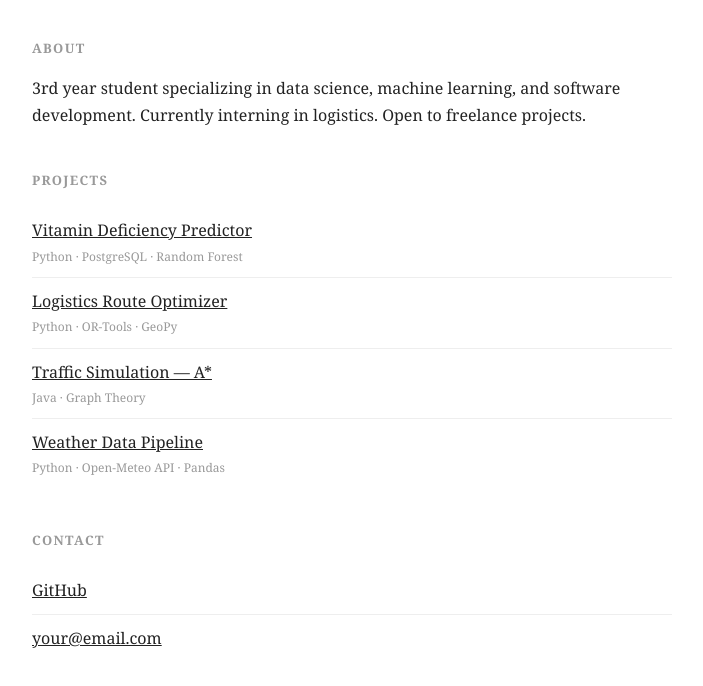
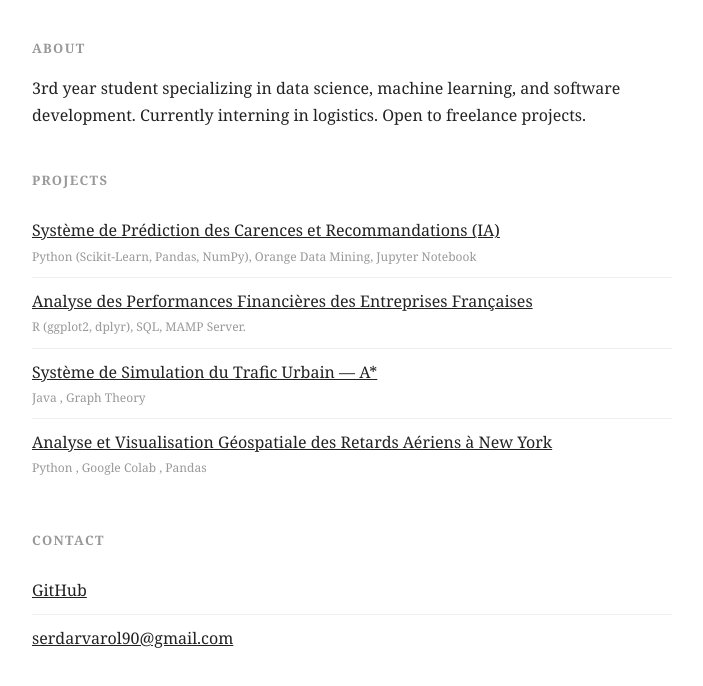
Before and after one commit to serdarvarl/serdarvarl.github.io, a plain HTML site: page index.html in a window 1280 px wide. Shown: the part 174-860 px from the top of the page, without its empty margins (288-991 px from the left). Drawn offline with Linux system fonts and the light colour scheme.

Commit message:
update
update

```diff
--- a/index.html
+++ b/index.html
@@ -35,27 +35,27 @@
   <h2>Projects</h2>
   <ul>
     <li>
-      <a href="https://github.com/serdarvarl" target="_blank">Vitamin Deficiency Predictor</a>
-      <div class="tech">Python · PostgreSQL · Random Forest</div>
+      <a href="https://github.com/serdarvarl" target="_blank">Système de Prédiction des Carences et Recommandations (IA)</a>
+      <div class="tech">Python (Scikit-Learn, Pandas, NumPy), Orange Data Mining, Jupyter Notebook</div>
     </li>
     <li>
-      <a href="https://github.com/serdarvarl" target="_blank">Logistics Route Optimizer</a>
-      <div class="tech">Python · OR-Tools · GeoPy</div>
+      <a href="https://github.com/serdarvarl" target="_blank">Analyse des Performances Financières des Entreprises Françaises</a>
+      <div class="tech">R (ggplot2, dplyr), SQL, MAMP Server.</div>
     </li>
     <li>
-      <a href="https://github.com/serdarvarl" target="_blank">Traffic Simulation — A*</a>
-      <div class="tech">Java · Graph Theory</div>
+      <a href="https://github.com/serdarvarl" target="_blank">Système de Simulation du Trafic Urbain — A*</a>
+      <div class="tech">Java , Graph Theory</div>
     </li>
     <li>
-      <a href="https://github.com/serdarvarl" target="_blank">Weather Data Pipeline</a>
-      <div class="tech">Python · Open-Meteo API · Pandas</div>
+      <a href="https://github.com/serdarvarl" target="_blank">Analyse et Visualisation Géospatiale des Retards Aériens à New York</a>
+      <div class="tech">Python , Google Colab , Pandas</div>
     </li>
   </ul>
 
   <h2>Contact</h2>
   <ul>
     <li><a href="https://github.com/serdarvarl" target="_blank">GitHub</a></li>
-    <li><a href="mailto:your@email.com">your@email.com</a></li>
+    <li><a href="mailto:your@email.com">serdarvarol90@gmail.com</a></li>
   </ul>
 
 </body>
```
